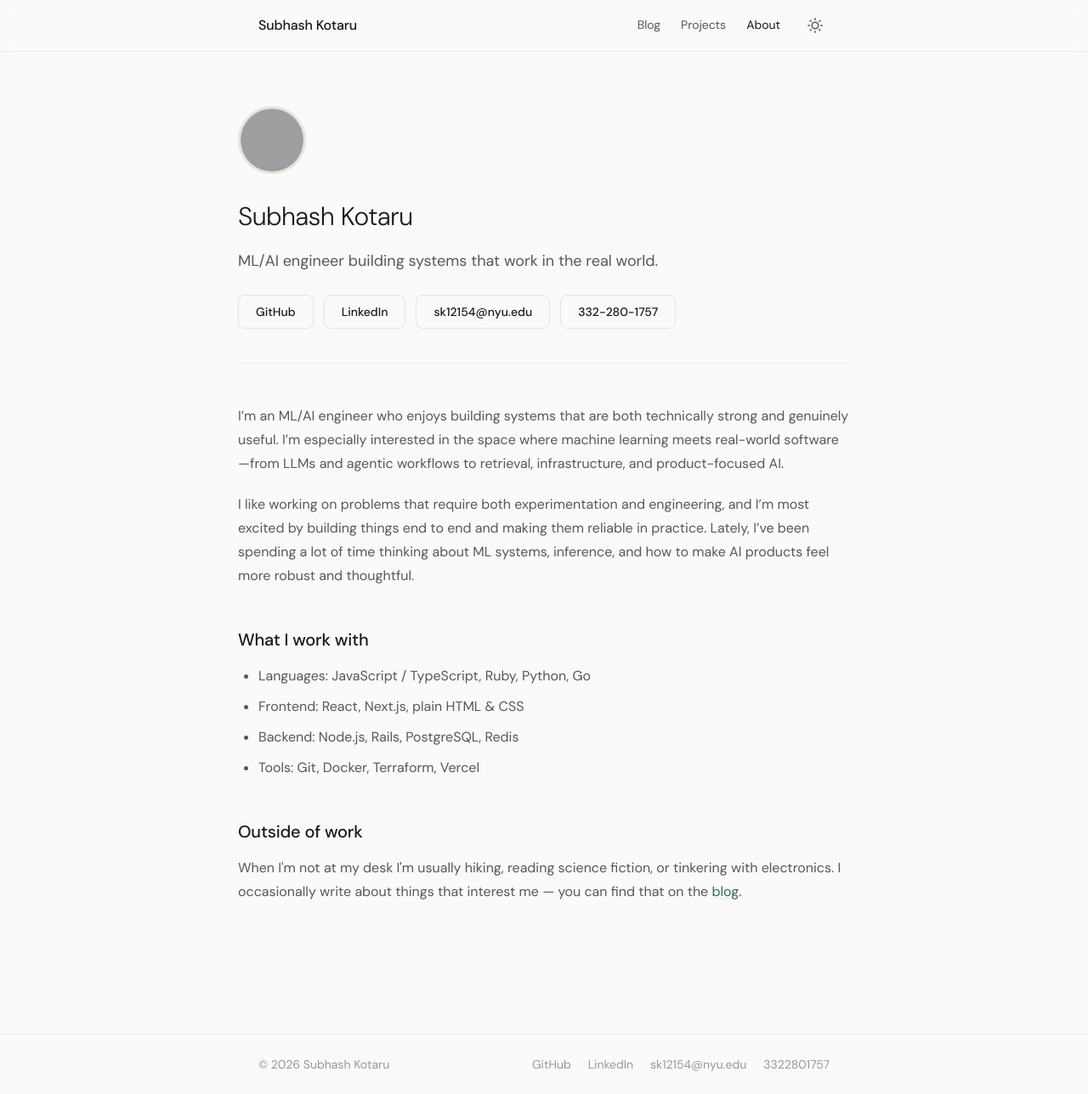
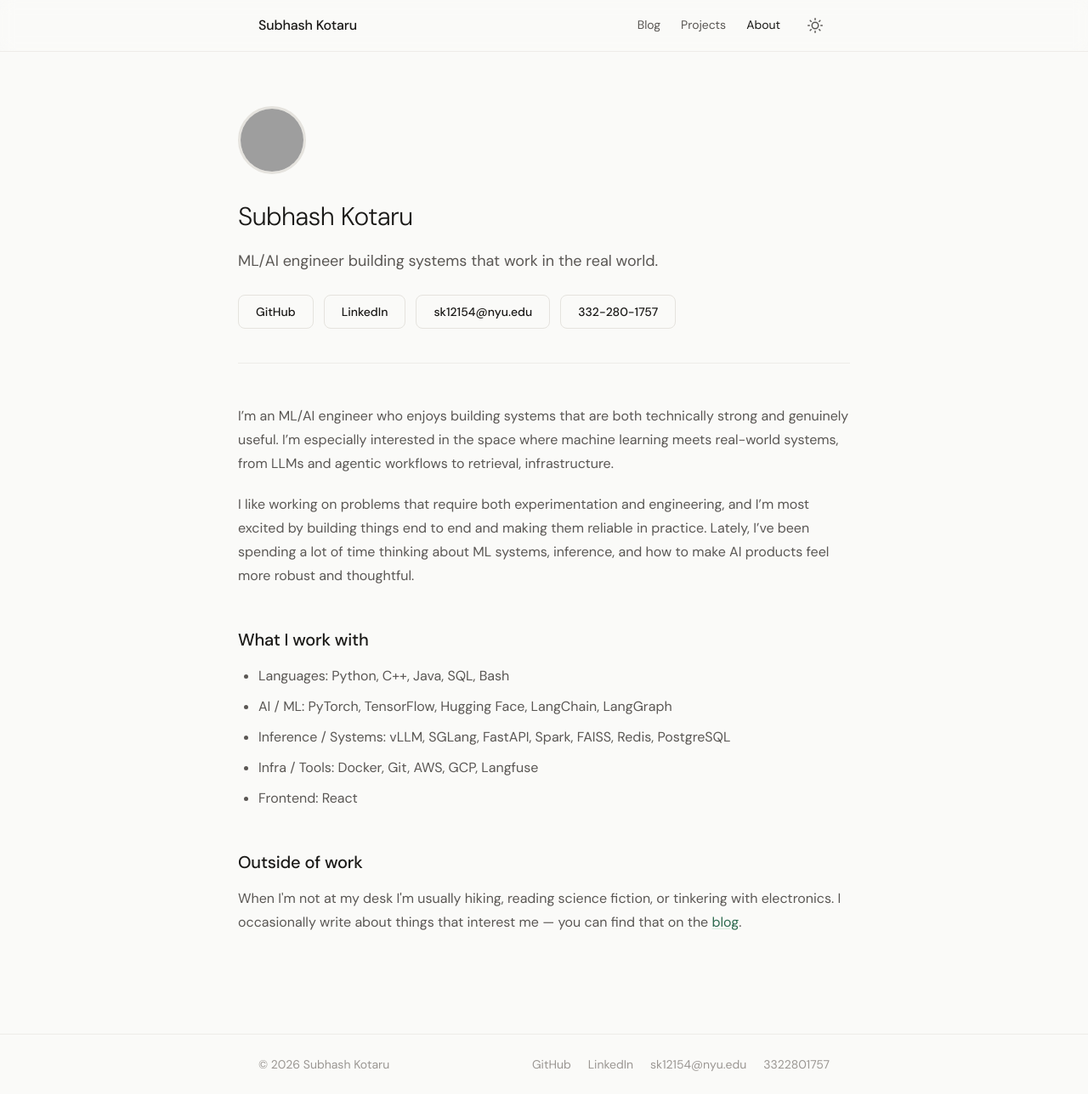
Before and after one commit to subhashkotaru/mywebsite, a Jekyll site: the page built from pages/about.html, in a window 1280 px wide and 1288 px high. Shown: the whole window at 85% size. Built offline with Jekyll 4.4.1, drawn with Linux system fonts in a browser that asks for light colours; grey boxes are pictures that could not be loaded.

Commit message:
Update About page skills to ML/AI stack
Made-with: Cursor

```diff
--- a/pages/about.html
+++ b/pages/about.html
@@ -18,14 +18,15 @@ permalink: /about/
     </div>
   </header>
   <div class="post-content">
-    <p>I’m an ML/AI engineer who enjoys building systems that are both technically strong and genuinely useful. I’m especially interested in the space where machine learning meets real-world software—from LLMs and agentic workflows to retrieval, infrastructure, and product-focused AI.</p>
+    <p>I’m an ML/AI engineer who enjoys building systems that are both technically strong and genuinely useful. I’m especially interested in the space where machine learning meets real-world systems, from LLMs and agentic workflows to retrieval, infrastructure.</p>
     <p>I like working on problems that require both experimentation and engineering, and I’m most excited by building things end to end and making them reliable in practice. Lately, I’ve been spending a lot of time thinking about ML systems, inference, and how to make AI products feel more robust and thoughtful.</p>
     <h2>What I work with</h2>
     <ul>
-      <li>Languages: JavaScript / TypeScript, Ruby, Python, Go</li>
-      <li>Frontend: React, Next.js, plain HTML & CSS</li>
-      <li>Backend: Node.js, Rails, PostgreSQL, Redis</li>
-      <li>Tools: Git, Docker, Terraform, Vercel</li>
+      <li>Languages: Python, C++, Java, SQL, Bash</li>
+      <li>AI / ML: PyTorch, TensorFlow, Hugging Face, LangChain, LangGraph</li>
+      <li>Inference / Systems: vLLM, SGLang, FastAPI, Spark, FAISS, Redis, PostgreSQL</li>
+      <li>Infra / Tools: Docker, Git, AWS, GCP, Langfuse</li>
+      <li>Frontend: React</li>
     </ul>
     <h2>Outside of work</h2>
     <p>When I'm not at my desk I'm usually hiking, reading science fiction, or tinkering with electronics. I occasionally write about things that interest me — you can find that on the <a href="{{ '/blogs' | relative_url }}">blog</a>.</p>
```
